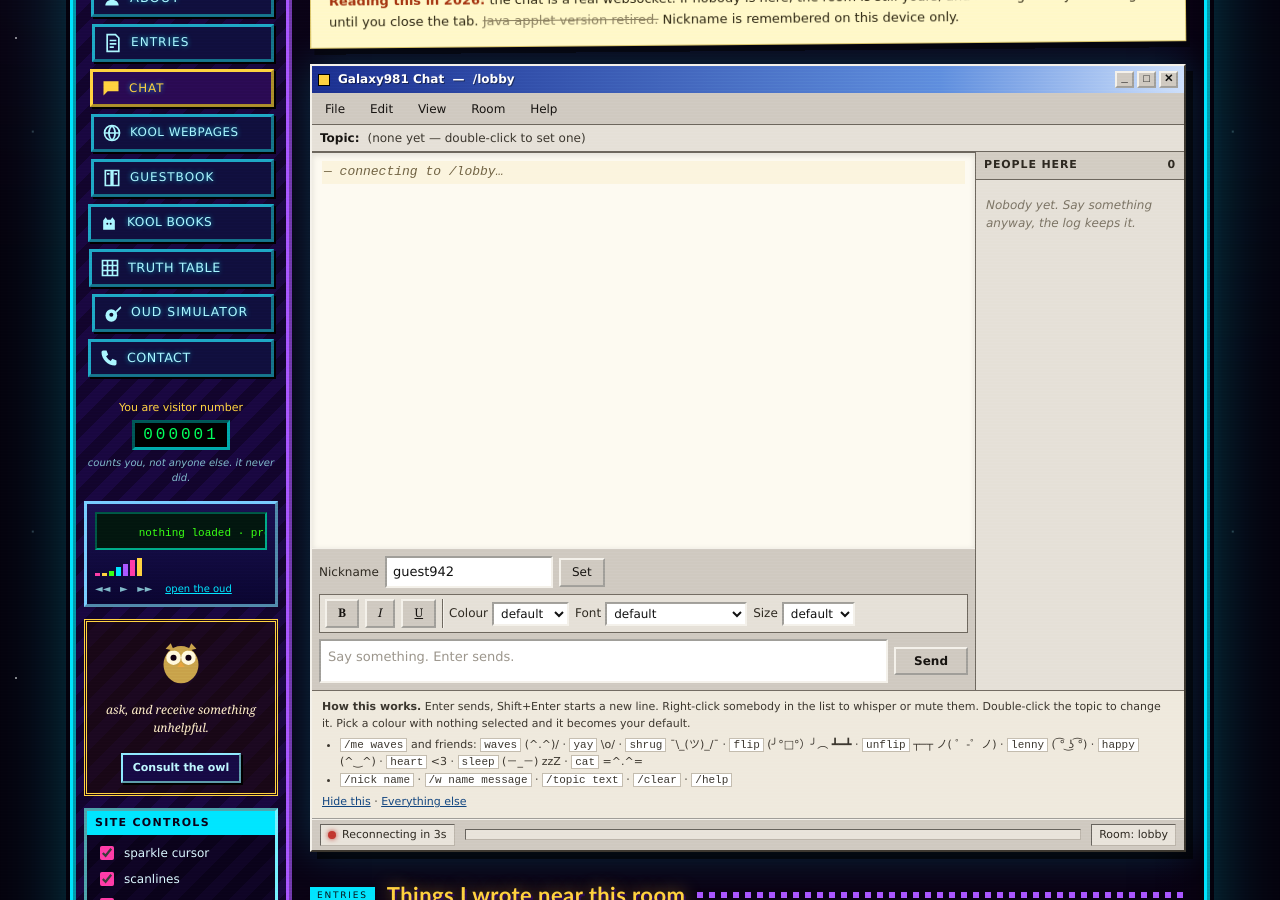
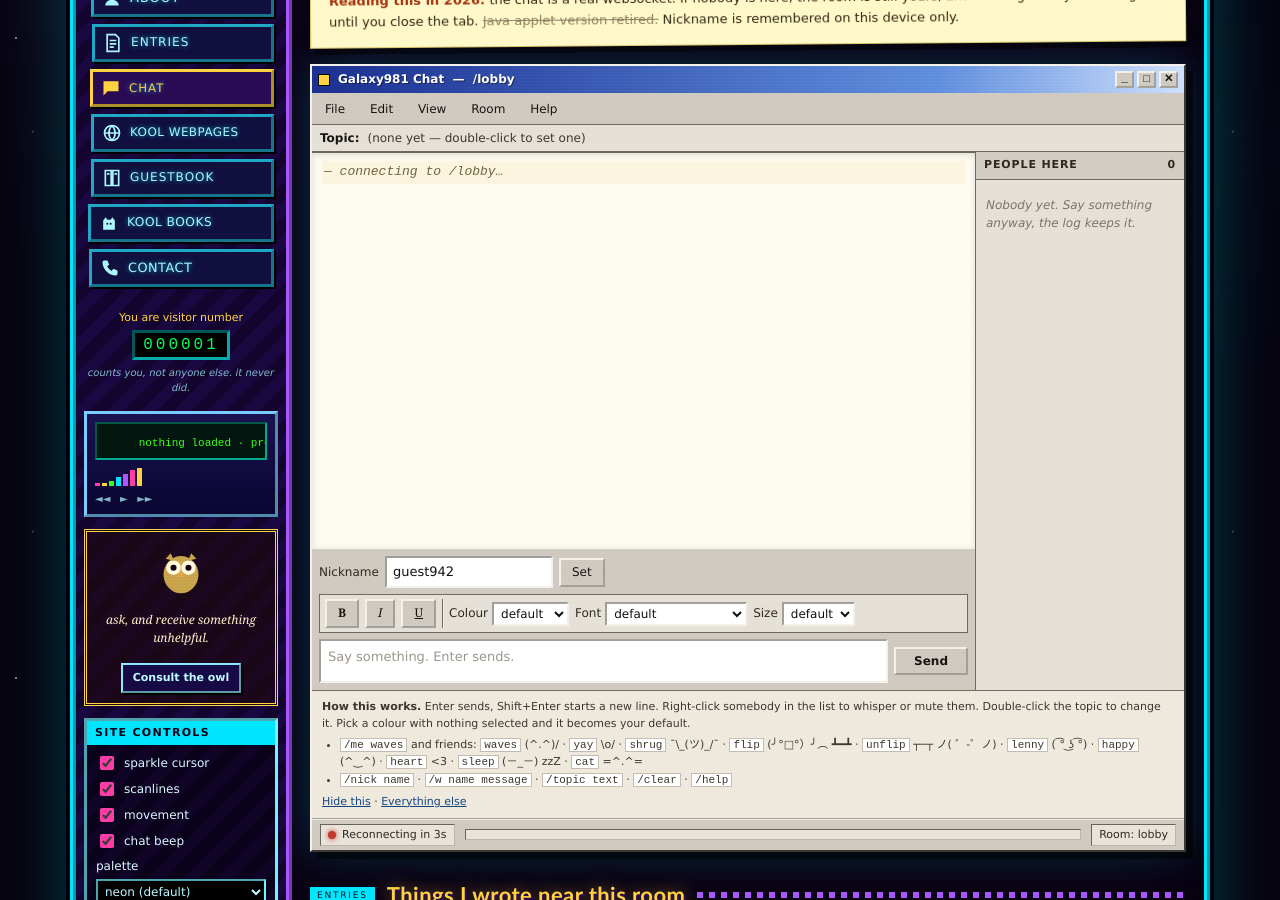
Before and after one commit to Catofminerva/Catofminerva.github.io, a Jekyll site: the page chat.html, which Jekyll copies as it is, in a window 1280 px wide and 900 px high, scrolled down 360 px. Built offline with Jekyll 4.4.1, drawn with Linux system fonts in a browser that asks for light colours.

Commit message:
Update chat.html

```diff
--- a/chat.html
+++ b/chat.html
@@ -815,8 +815,6 @@ html.embed, html.embed body{ background:transparent; }
         <a href="coolsite.html"><svg class="ico" viewBox="0 0 24 24" fill="currentColor"><use href="#i-globe"/></svg>Kool Webpages</a>
         <a href="guestbook.html"><svg class="ico" viewBox="0 0 24 24" fill="currentColor"><use href="#i-book"/></svg>Guestbook</a>
         <a href="books.html"><svg class="ico" viewBox="0 0 24 24" fill="currentColor"><use href="#i-cat"/></svg>Kool Books</a>
-        <a href="Truth2.html"><svg class="ico" viewBox="0 0 24 24" fill="currentColor"><use href="#i-grid"/></svg>Truth Table</a>
-        <a href="oudsimulator.html"><svg class="ico" viewBox="0 0 24 24" fill="currentColor"><use href="#i-oud"/></svg>Oud Simulator</a>
         <a href="contact.html"><svg class="ico" viewBox="0 0 24 24" fill="currentColor"><use href="#i-phone"/></svg>Contact</a>
       </nav>
 
@@ -829,7 +827,7 @@ html.embed, html.embed body{ background:transparent; }
       <div class="player" title="not actually playing anything. i just like the bars.">
         <div class="player__screen"><span class="player__title" id="npTitle">nothing loaded · press a string on the oud simulator →</span></div>
         <div class="eq" aria-hidden="true"><i></i><i></i><i></i><i></i><i></i><i></i><i></i></div>
-        <div class="player__meta">◄◄ &nbsp; ► &nbsp; ►► &nbsp;&nbsp; <a href="oudsimulator.html">open the oud</a></div>
+        <div class="player__meta">◄◄ &nbsp; ► &nbsp; ►► &nbsp;&nbsp;</div>
       </div>
 
       <div class="oracle">
```
